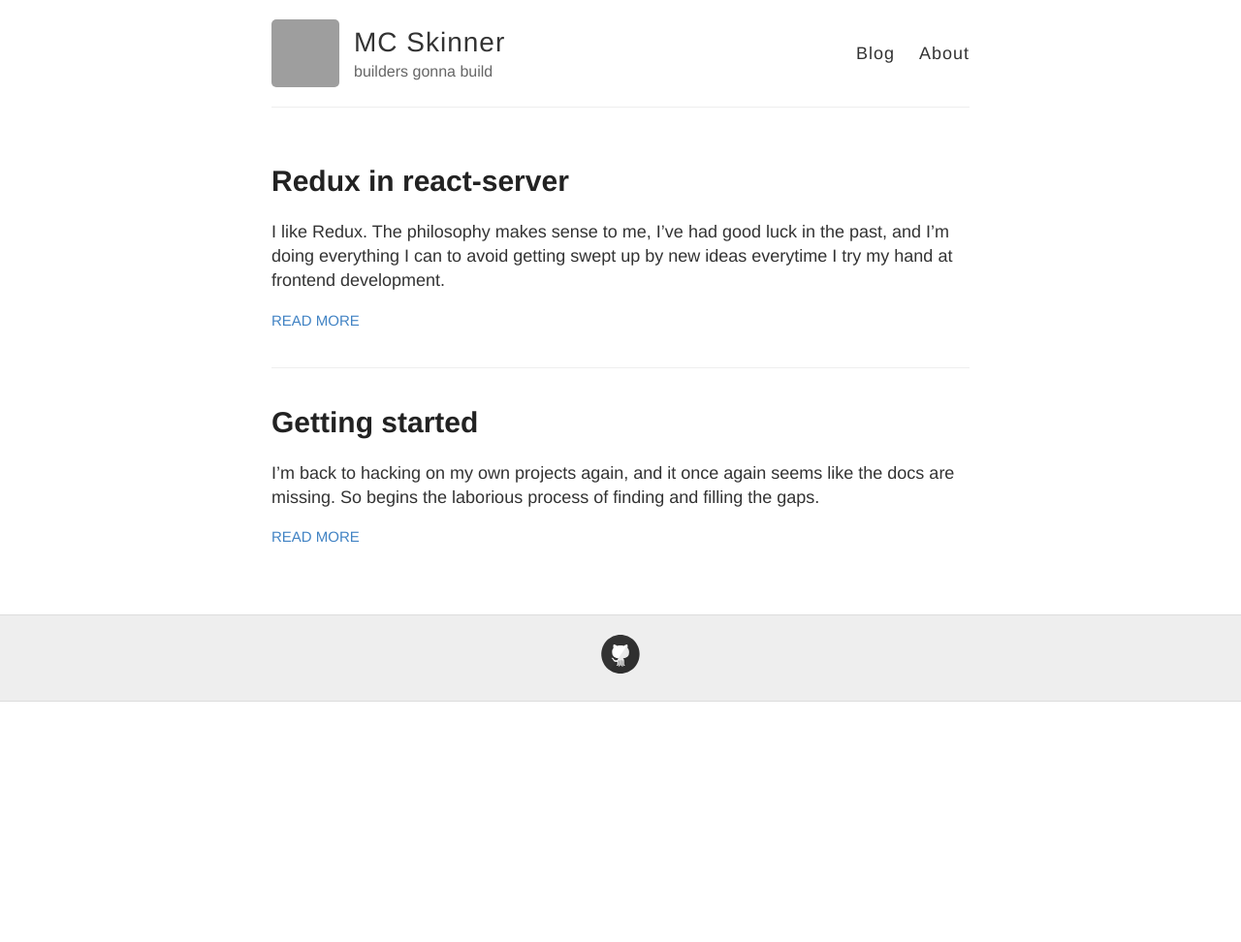
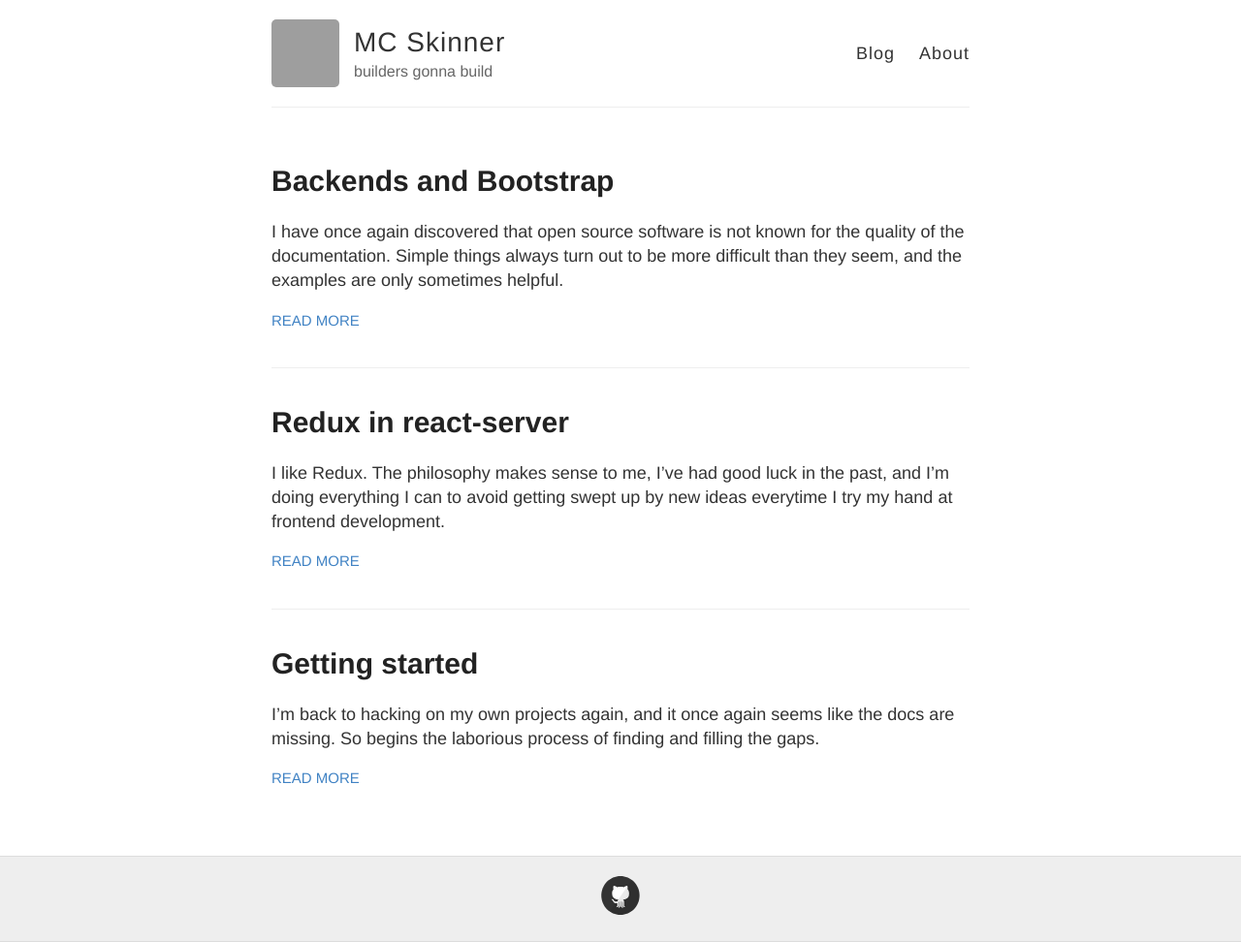
Before and after one commit to mcskinner/mcskinner.github.io, a Jekyll site: the page built from index.html, in a window 1280 px wide. Shown: the whole page at 97% size. Built offline with Jekyll 4.4.1, drawn with Linux system fonts in a browser that asks for light colours; before the commit the page ends 900 px from its top, so only the background shows below that; grey boxes are pictures that could not be loaded.

Commit message:
figure out Bootstrap and POST API calls in react-server

````diff
--- a/_posts/2018-01-15-it-begins.md
+++ b/_posts/2018-01-15-it-begins.md
@@ -33,7 +33,7 @@ The docs are not great. One installation path uses [Yeoman](http://yeoman.io/),
 
 A bit of following the docs later, and I've got a working server. Next up is to add an API endpoint, for which there is no documentation. There are a few [well hidden examples](https://github.com/redfin/react-server/tree/master/packages/react-server-examples). The [bike-share](https://github.com/redfin/react-server/tree/master/packages/react-server-examples/bike-share) description was most promising, and indeed had the goods. Here are the most important parts:
 
- * Create an `api/` subdirectory and add an `index.js`, which should register your API as middleware. I find this usage of "middleware" as unfamiliar at best.
+ * Create an `api/` subdirectory and add an `index.js`, to register your API endpoints as middleware. I find this usage of "middleware" to be unfamiliar at best.
  * Add `api/` to the middleware section of the `.reactserverrc` config.
  * Per the comments, add some code to kick off a data request from the Page's `handleRoute` method.
  * Add some mysterious port redirection logic, as another more different type of middleware, because apparently `ReactServerAgent` doesn't know which port it's running on.
--- /dev/null
+++ b/_posts/2018-01-17-backends-and-bootstrap.md
@@ -0,0 +1,21 @@
+---
+layout: post
+title: Backends and Bootstrap
+---
+
+I have once again discovered that open source software is not known for the quality of the documentation. Simple things always turn out to be more difficult than they seem, and the examples are only sometimes helpful.
+
+On Bootstrap
+---
+I don't particularly love CSS frameworks, but I hate them less than I hate the idea of learning CSS. So I use stuff like Bootstrap because I intend for the whole thing to become someone else's problem. Until I learn from that problem, I use lazy approximations.
+
+The [meteor-site](https://github.com/redfin/react-server/tree/master/packages/react-server-examples/meteor-site) example from `react-server` shows how to thread Bootstrap into things. It uses version 3.3.6, while the docs at the time of this writing already moved on to 4.0.0-beta3. I guess the layout grid stuff I wanted to use is all new.
+
+On POSTing data in react-server
+---
+It turns out that `react-server` does not come with batteries installed for actually reading data that's been POSTed with `ReactServerAgent`. The API endpoints are implemented as Express middleware, and indeed those were the docs to look at. Apparently the `body` part of `req.body` doesn't show up unless you register another more different middleware to add it for you. I'm not sure how it works, but [the recommended incantation](https://expressjs.com/en/4x/api.html#req.body) worked:
+
+```javascript
+import bodyParser from 'body-parser';
+server.use('/api', bodyParser.json());
+```
````
